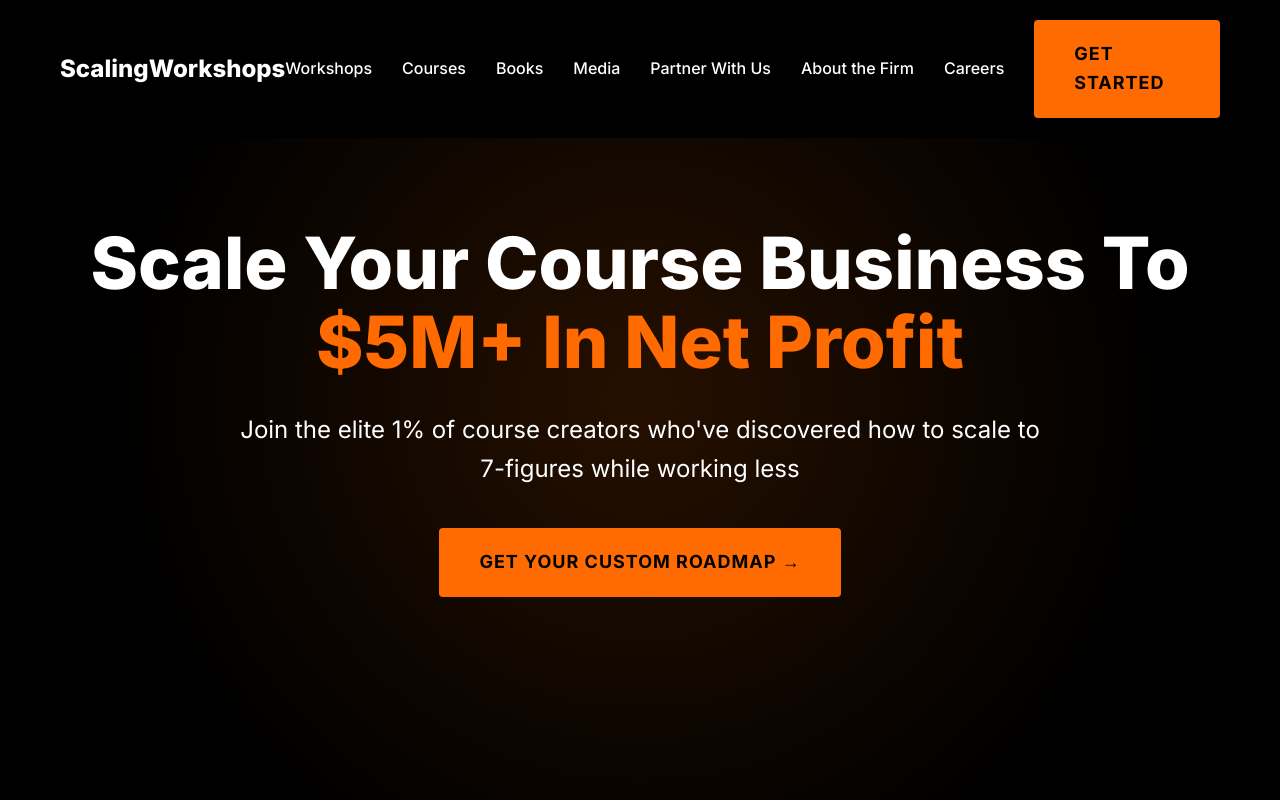
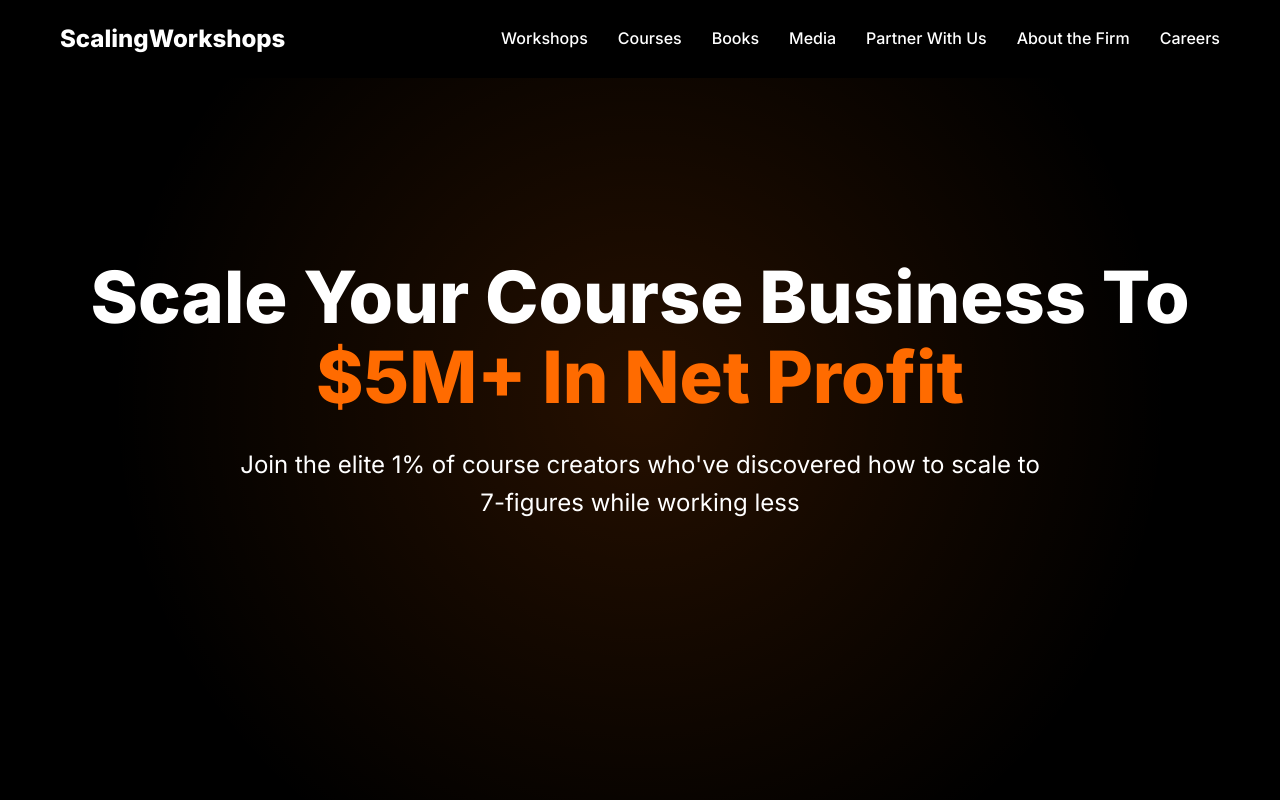
Before and after one commit to mcaliboso/EliSalWebsite_v2, a plain HTML site: page index.html in a window 1280 px wide. Shown: the top 800 px of the page. Drawn offline with nearby package versions, Linux system fonts and the light colour scheme; a script that the page names is missing.

Commit message:
Add files via upload

```diff
--- a/index.html
+++ b/index.html
@@ -574,7 +574,6 @@
                     <li><a href="about.html">About the Firm</a></li>
                     <li><a href="careers.html">Careers</a></li>
                 </ul>
-                <a href="#form" class="btn">Get Started</a>
             </div>
         </div>
     </nav>
@@ -583,7 +582,6 @@
         <div class="container">
             <h1 data-aos="fade-up">Scale Your Course Business To <span class="highlight">$5M+ In Net Profit</span></h1>
             <p data-aos="fade-up" data-aos-delay="100">Join the elite 1% of course creators who've discovered how to scale to 7-figures while working less</p>
-            <a href="#form" class="btn" data-aos="fade-up" data-aos-delay="200">Get Your Custom Roadmap →</a>
         </div>
     </section>
 
```
